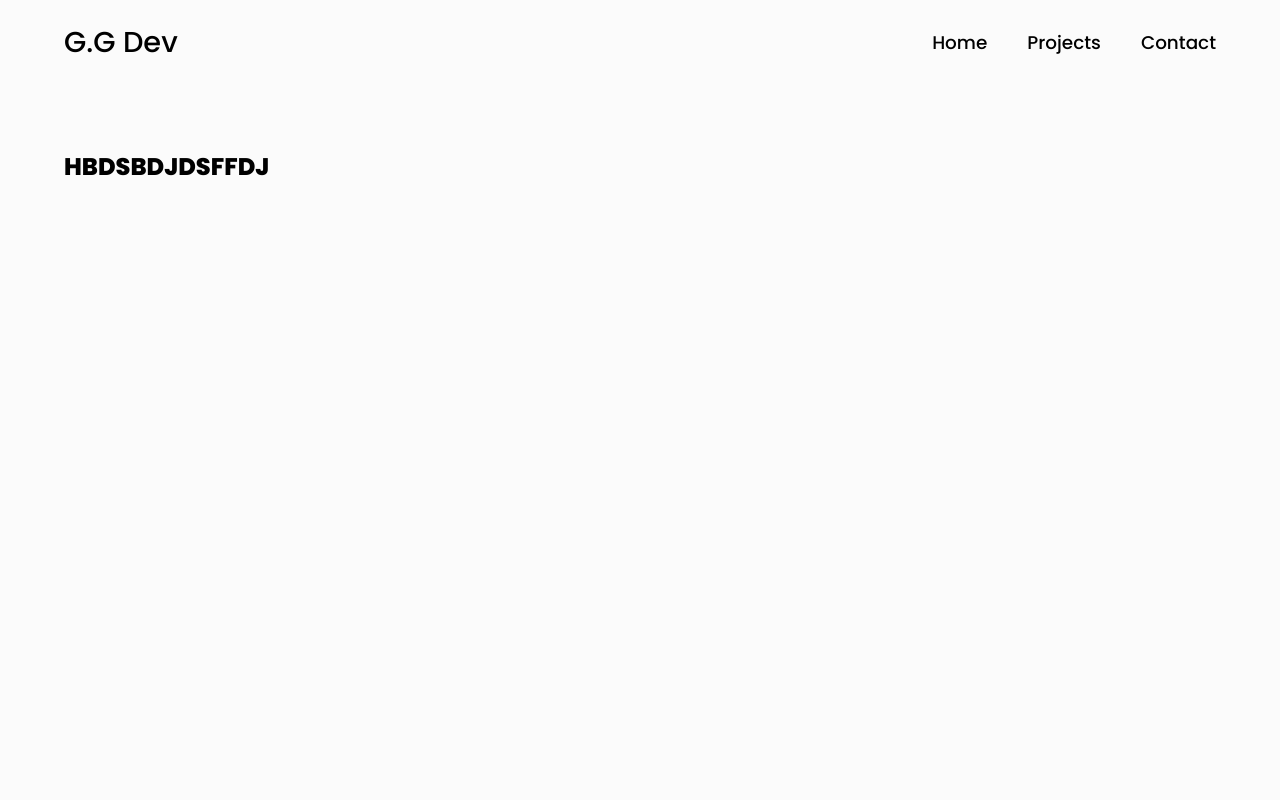
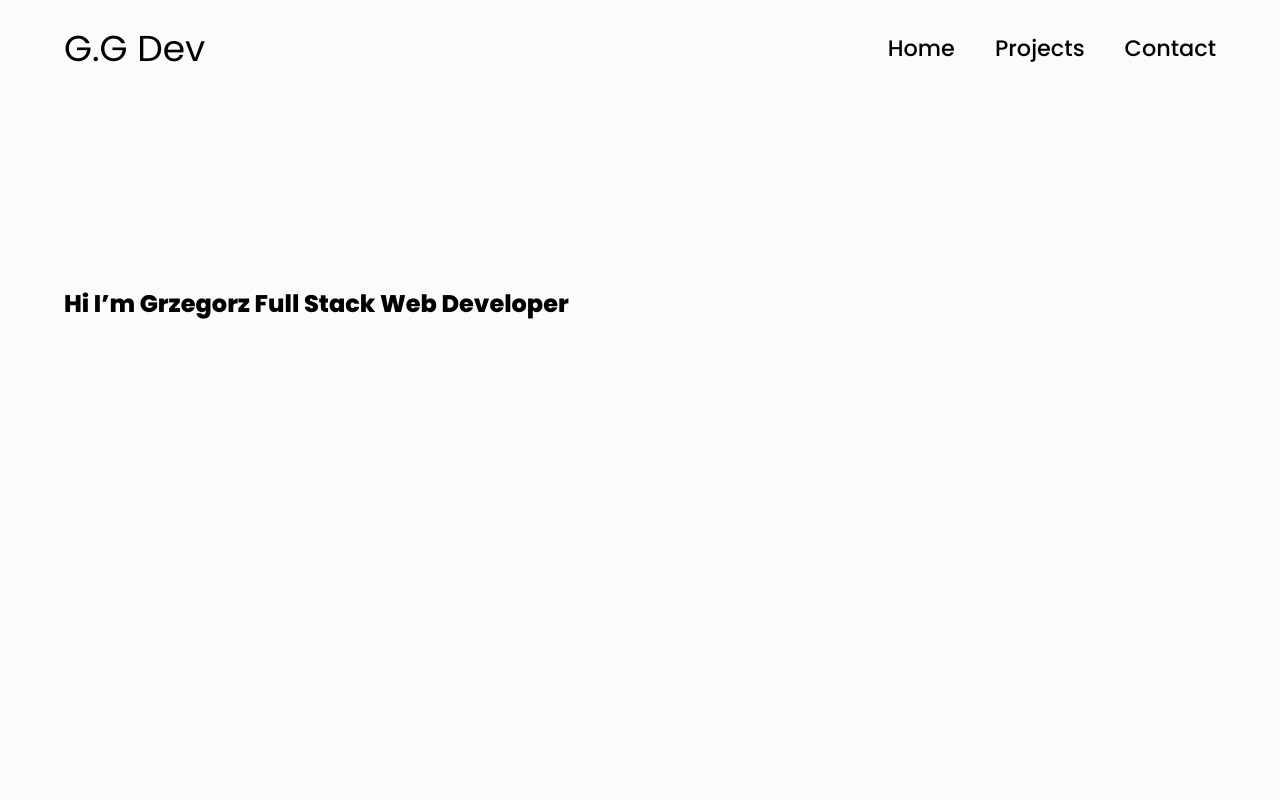
Before and after one commit to GrzeCHu-a11y/Perosnal-Page, a React (Vite) app: page / in a window 1280 px wide. Shown: the top 800 px of the page. Built offline with nearby package versions, Linux system fonts and the light colour scheme.

Commit message:
navbar completed and basic sections setup

```diff
--- a/src/Variables.css
+++ b/src/Variables.css
@@ -1,29 +1,23 @@
 :root {
-    --color: green;
-    --fs-tiny: 15px;
-    --fs-small: 18px;
-    --fs-medium: 20px;
+    --fs-small: 1.1rem;
+    --fs-medium: 1.8rem;
     --fs-big: 25px;
 }
 
 /* lap */
 @media (min-width: 500px) {
     :root {
-        --fs-tiny: 20px;
-        --fs-small: 22px;
-        --fs-medium: 36px;
-        --fs-big: 40px;
-        --fs-very-big: 48px;
+        --fs-small: 1.4rem;
+        --fs-medium: 2.25rem;
+        --fs-big: 3rem;
     }
 }
 
 /* des */
-@media (min-width: 1700px) {
+/* @media (min-width: 1700px) {
     :root {
-        --fs-tiny: 20px;
         --fs-small: 24px;
-        /* --fs-medium: 36px;
-        --fs-big: 45px;  */
-        --fs-very-big: 70px;
+        --fs-medium: 36px;
+        --fs-big: 45px;
     }
-}
+} */
--- a/src/components/organisms/navbar/Nav.jsx
+++ b/src/components/organisms/navbar/Nav.jsx
@@ -14,19 +14,25 @@ const Nav = () => {
         <label htmlFor="" className={styles.icons} onClick={() => setMenu(!isMenuOpen)}>
           {isMenuOpen ? (
             <div id="menuClose" onClick={() => setMenu(!isMenuOpen)}>
-              <box-icon color="red" size="lg" name="x"></box-icon>
+              <box-icon color="black" size="lg" name="x"></box-icon>
             </div>
           ) : (
             <div id="menuOpen">
-              <box-icon color="red" size="lg" name="menu"></box-icon>
+              <box-icon color="black" size="lg" name="menu"></box-icon>
             </div>
           )}
         </label>
 
         <nav className={isMenuOpen ? `${styles.navbar} ${styles.active}` : styles.navbar}>
-          <a href="#">Home</a>
-          <a href="#">Projects</a>
-          <a href="#">Contact</a>
+          <a href="#" className={styles.item}>
+            Home
+          </a>
+          <a href="#" className={styles.item}>
+            Projects
+          </a>
+          <a href="#" className={styles.item}>
+            Contact
+          </a>
         </nav>
       </header>
     </>
--- a/src/components/organisms/navbar/Nav.module.css
+++ b/src/components/organisms/navbar/Nav.module.css
@@ -12,8 +12,8 @@
     z-index: 100;
 }
 
-a  {
-    font-size: 1.15rem;
+.item  {
+    font-size: var(--fs-small);
     color: black;
     text-decoration: none;
     font-weight: 500;
@@ -21,8 +21,10 @@ a  {
 }
 
 .logo {
-    font-size: 1.8rem;
+    font-size: var(--fs-medium);
    margin-left: 0;
+   text-decoration: none;
+   color: black;
 }
 
 .icons {
@@ -31,17 +33,16 @@ a  {
     right: 5%;
 }
 
-@media (max-width: 992px) {
-    .header {
-        padding: 0.1rem 5%;
-        background-color: #f0f0f0;
-    }
-}
-
 @media (max-width: 768px) {
 
     .header {
         position: fixed;
+        background-color: #f7f7f7;
+        padding: 1rem 5%;
+    }
+
+    .logo {
+        font-size: var(--fs-medium);
     }
 
     .icons {
@@ -49,13 +50,13 @@ a  {
     }
 
     .navbar.active {
-        transition: 1s ease;
+        transition: 0.5s ease;
         position: absolute;
         top: 100%;
         left: 0;
         width: 100%;
-        height: 40vh;
-        background-color: bisque;
+        height: 90vh;
+        background-color: #f7f7f7;
     }
 
     .navbar {
@@ -63,10 +64,10 @@ a  {
         overflow: hidden;
     }
 
-    a {
+    .item {
         display: block;
-        font-size: 1.1rem;
-        margin: 1.5rem 0;
+        font-size: var(--fs-small);
+        margin: 3.5rem 0;
         text-align: center;
     }
 }
--- a/src/components/templates/Home.jsx
+++ b/src/components/templates/Home.jsx
@@ -3,7 +3,12 @@ import React from "react";
 const Home = () => {
   return (
     <section>
-      <h1>HBDSBDJDSFFDJ</h1>
+      <br />
+      <br />
+      <br />
+      <br />
+      <br />
+      <h1>Hi I’m Grzegorz Full Stack Web Developer</h1>
     </section>
   );
 };
```
